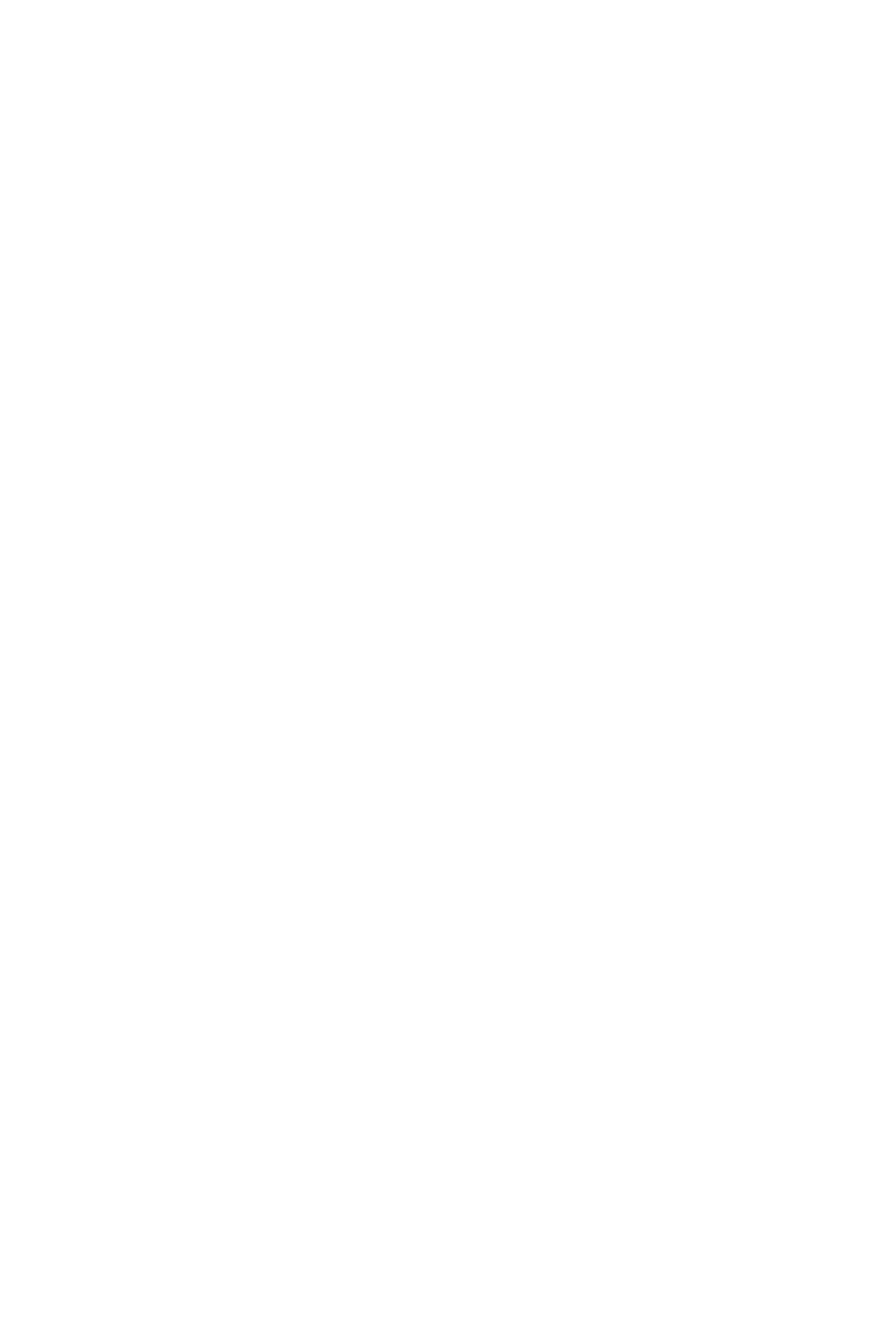
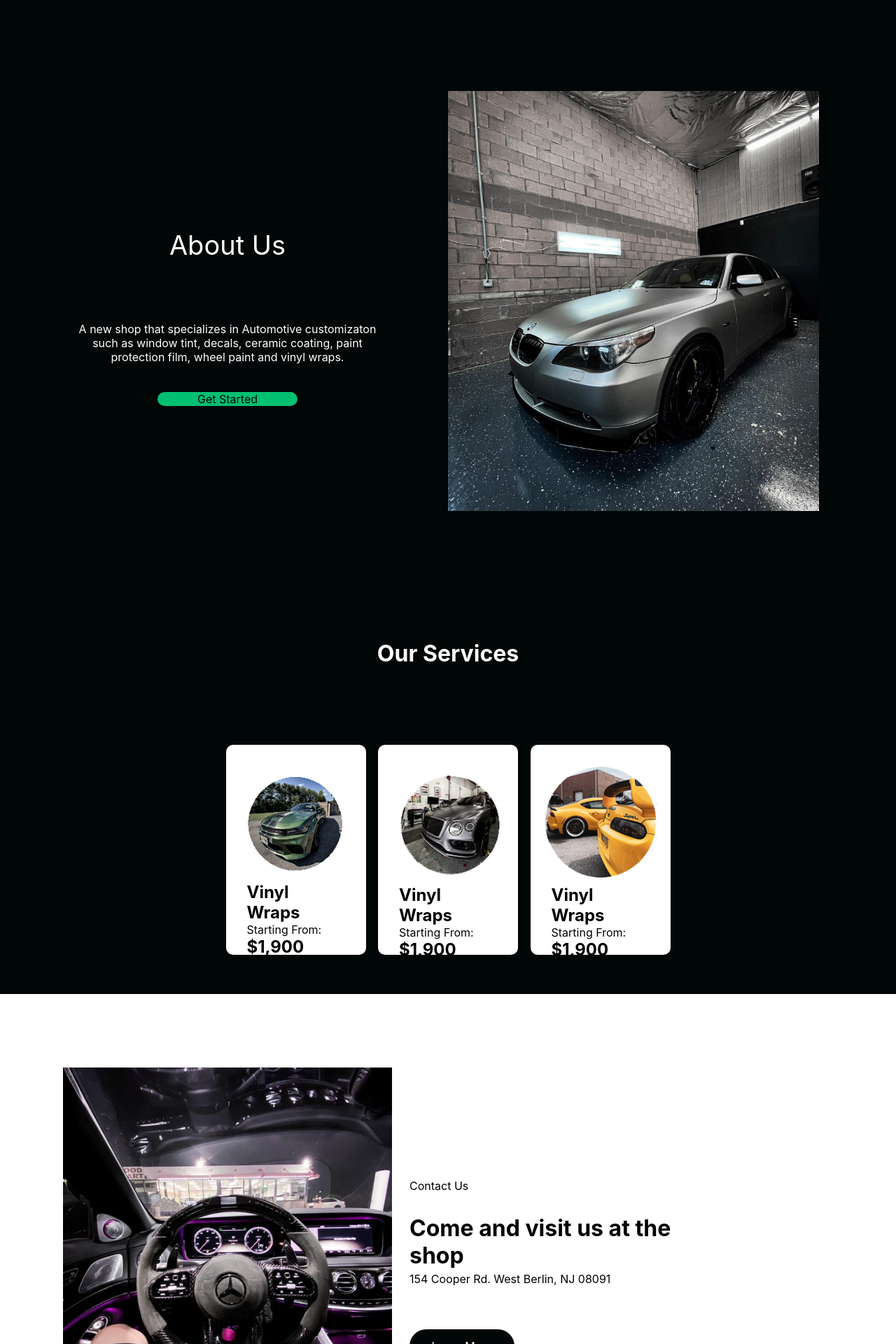
Before and after one commit to lancetoledo/autoholics-2023-beta, a React (Create React App) app: page / in a window 1280 px wide. Shown: the part 880-2800 px from the top of the page at 70% size. Before the commit the page ends 880 px from the top, so only its background shows below. Built offline with nearby package versions, Linux system fonts and the light colour scheme.

Commit message:
ADD: Home page structure

```diff
--- a/package.json
+++ b/package.json
@@ -8,6 +8,7 @@
     "@testing-library/user-event": "^13.2.1",
     "react": "^18.2.0",
     "react-dom": "^18.2.0",
+    "react-icons": "^4.8.0",
     "react-router-dom": "^6.8.2",
     "react-scripts": "5.0.1",
     "web-vitals": "^2.1.0"
--- a/src/App.css
+++ b/src/App.css
@@ -11,11 +11,17 @@
   position: sticky;
   top: 0;
   z-index: 100;
+  background-color: gray;
+  display: flex;
+  justify-content: center;
+  color: white;
 }
 
 .nav {
   display: flex;
   align-items: center;
+  /* background-color: blue; */
+  max-width: 1100px;
 }
 
 .logo {
@@ -34,6 +40,9 @@
   display: flex;
   justify-content: center;
   align-items: center;
+  /* background-color: blue;
+  border: 1px solid red; */
+  text-align: center;
 }
 
 .nav_btn {
@@ -66,3 +75,212 @@
   z-index: 1;
   color: white;
 }
+
+/* ABOUT */
+
+.about {
+  color: #fff;
+  background: #010606;
+  display: flex;
+  justify-content: center;
+  z-index: 1;
+  height: 860px;
+  width: 100%;
+  align-items: center;
+  /* border: 1px solid white; */
+  gap: 100px;
+}
+
+.info {
+  /* background-color: #01bf71; */
+  max-width: 430px;
+  height: 300px;
+  display: flex;
+  flex-direction: column;
+  align-items: center;
+  /* justify-content: space-around; */
+}
+
+.info_title {
+  font-size: 38px;
+  display: flex;
+  justify-content: center;
+  align-items: center;
+
+}
+
+.car {
+  max-width: 530px;
+  height: 600px;
+}
+
+/* SERVICES */
+.services {
+  color: #fff;
+  background: #010606;
+  display: flex;
+  flex-direction: column;
+  align-items: center;
+  z-index: 1;
+  height: 560px;
+  width: 100%;
+  /* border: 1px solid yellow; */
+}
+
+.services_title {
+  /* background-color: red; */
+  display: flex;
+  justify-content: center;
+  align-items: center;
+  height: 200px;
+}
+
+.deals {
+  /* background-color: blue; */
+  display: flex;
+  align-items: center;
+  justify-content: space-evenly;
+  max-width: 670px;
+}
+
+.option {
+  background-color: #fff;
+  color: black;
+  display: flex;
+  flex-direction: column;
+  justify-content: flex-start;
+  align-items: center;
+  border-radius: 10px;
+  max-width: 200px;
+  max-height: 300px;
+  padding: 30px;
+  box-shadow: 0 1px 3px rgba(0, 0, 0, 0.2);
+  transition: all 0.2s ease-in-out;
+}
+
+.icon {
+  height: 160px;
+  width: 160px;
+  margin-bottom: 10px;
+}
+
+/* DISCOVER */
+
+.discover {
+  /* background-color: blue; */
+  display: flex;
+  justify-content: center;
+  height: 860px;
+  /* border: 5px solid yellow; */
+}
+
+.discover_wrapper {
+  /* border: 5px solid red; */
+  z-index: 1;
+  height: 760px;
+  width: 100%;
+  display: flex;
+  align-items: center;
+  max-width: 1100px;
+  gap: 20px;
+}
+
+.interior {
+  max-width: 470px;
+  max-height: 550px;
+}
+
+.contact_info {
+  /* background-color: yellow; */
+  display: flex;
+  justify-content: center;
+  flex-direction: column;
+}
+
+.contact_wrapper {
+  display: flex;
+  flex-direction: column;
+  justify-content: center;
+  /* align-items: center; */
+  border: 5px solid white;
+  height: 40%;
+  width: 70%;
+}
+
+.contact {
+  display: flex;
+  align-items: center;
+}
+
+.visit {
+  align-items: center;
+}
+
+/* .location {} */
+
+.learn_btn {
+  border-radius: 50px;
+  display: flex;
+  align-items: center;
+  justify-content: center;
+  height: 170px;
+  width: 150px;
+  color: white;
+  background: #010606;
+  font-size: 16px;
+  outline: none;
+  border: none;
+  cursor: pointer;
+  transition: all 0.2s ease-in-out;
+  text-decoration: none;
+}
+
+/* FOOTER */
+
+.footer {
+  width: 100%;
+  height: 80px;
+  background-color: #101522;
+  display: flex;
+  justify-content: center;
+  color: white;
+
+}
+
+.footer_wrapper {
+  display: flex;
+  align-items: center;
+  justify-content: space-evenly;
+  /* background-color: red; */
+  max-width: 1100px;
+}
+
+.company {
+  display: flex;
+  align-items: center;
+  /* background-color: green; */
+  width: 33%;
+}
+
+.copyright {
+  display: flex;
+  align-items: center;
+  /* background-color: yellow; */
+  width: 33%;
+}
+
+.socials {
+  display: flex;
+  align-items: center;
+  justify-content: space-evenly;
+  width: 15%;
+  /* background-color: blue; */
+}
+
+
+
+.socials_icon {
+  color: #fff;
+  font-size: 24px;
+  width: 24px;
+}
--- a/src/components/About.js
+++ b/src/components/About.js
@@ -1,8 +1,16 @@
 import React from 'react'
+import car from '../images/wrapped.jpg'
 
 const About = () => {
     return (
-        <div>About</div>
+        <div className='about'>
+            <div className='info'>
+                <p className='info_title'>About Us</p>
+                <p className='nav_item'>A new shop that specializes in Automotive customizaton such as window tint, decals, ceramic coating, paint protection film, wheel paint and vinyl wraps.</p>
+                <div className='nav_btn'>Get Started</div>
+            </div>
+            <img className='car' src={car} alt='car' />
+        </div>
     )
 }
 
--- a/src/components/Discover.js
+++ b/src/components/Discover.js
@@ -1,8 +1,21 @@
 import React from 'react'
+import interior from '../images/carinterior.jpg'
 
 const Discover = () => {
     return (
-        <div>Discover</div>
+        <div className='discover'>
+            <div className='discover_wrapper'>
+                <img className='interior' src={interior} alt='car interior' />
+                <div className='contact_info'>
+                    <div className='contact_wrapper'>
+                        <div className='contact'>Contact Us</div>
+                        <h1 className='visit'>Come and visit us at the shop</h1>
+                        <p className='location'>154 Cooper Rd. West Berlin, NJ 08091</p>
+                        <div className='learn_btn'>Learn More</div>
+                    </div>
+                </div>
+            </div>
+        </div>
     )
 }
 
--- a/src/components/Footer.js
+++ b/src/components/Footer.js
@@ -1,8 +1,30 @@
 import React from 'react'
-
+import {
+    FaFacebook,
+    FaInstagram,
+    FaYoutube,
+    FaTwitter,
+    FaLinkedin
+} from 'react-icons/fa';
 const Footer = () => {
     return (
-        <div>Footer</div>
+        <div className='footer'>
+            <diV className='footer_wrapper'>
+                <div className='company'>Autoholics</div>
+                <p className='copyright'>Autoholics © 2021 All rights reserved.</p>
+                <div className='socials'>
+                    <div className='socials_icon'>
+                        <FaFacebook />
+                    </div>
+                    <div className='socials_icon'>
+                        <FaInstagram />
+                    </div>
+                    <div className='socials_icon'>
+                        <FaTwitter />
+                    </div>
+                </div>
+            </diV>
+        </div>
     )
 }
 
--- a/src/components/Services.js
+++ b/src/components/Services.js
@@ -1,8 +1,33 @@
 import React from 'react'
+import vinyl from '../images/vinylwraps.png'
+import tint from '../images/windowtint.png'
+import coat from '../images/ceramiccoating.png'
 
 const Services = () => {
     return (
-        <div>Services</div>
+        <div className='services'>
+            <h1 className='services_title'>Our Services</h1>
+            <div className='deals'>
+                <div className='option'>
+                    <img className='icon' src={vinyl} alt='Vinyl Wraps' />
+                    <h2>Vinyl Wraps</h2>
+                    <p>Starting From:</p>
+                    <h2>$1,900</h2>
+                </div>
+                <div className='option'>
+                    <img className='icon' src={tint} alt='Vinyl Wraps' />
+                    <h2>Vinyl Wraps</h2>
+                    <p>Starting From:</p>
+                    <h2>$1,900</h2>
+                </div>
+                <div className='option'>
+                    <img className='icon' src={coat} alt='Vinyl Wraps' />
+                    <h2>Vinyl Wraps</h2>
+                    <p>Starting From:</p>
+                    <h2>$1,900</h2>
+                </div>
+            </div>
+        </div>
     )
 }
 
--- a/src/pages/Home.js
+++ b/src/pages/Home.js
@@ -11,6 +11,10 @@ const Home = () => {
         <>
             <Header />
             <Hero />
+            <About />
+            <Services />
+            <Discover />
+            <Footer />
         </>
     )
 }
```
Also changed, not shown: 1 other file (tests, documents, lock files or other folders).
